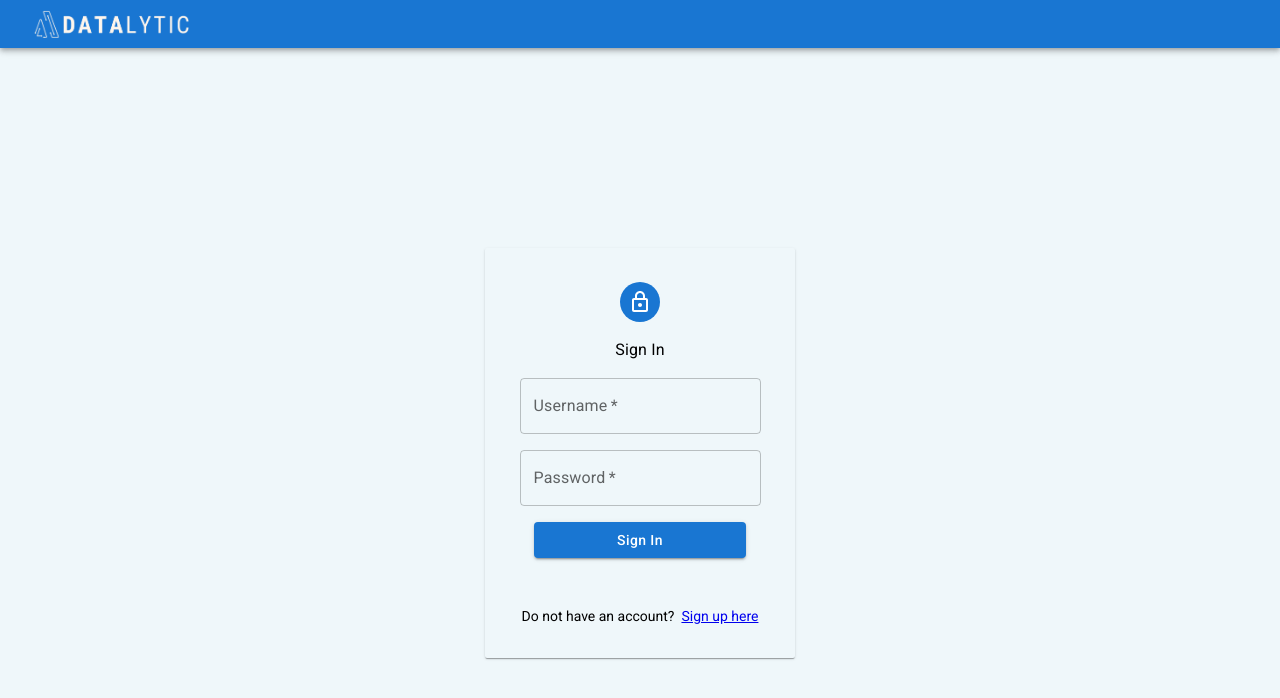
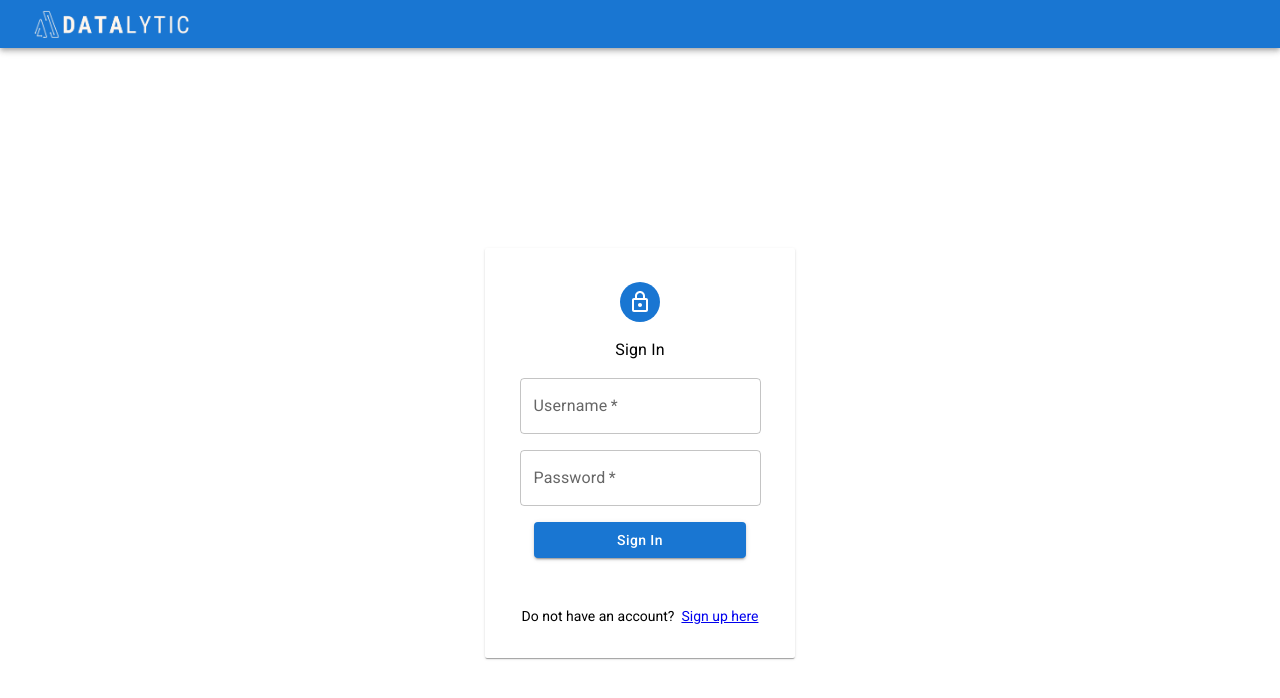
Before and after one commit to UTSCCSCC01/finalprojects22-byte-peeps, a React (Create React App) app in the folder frontend/app/: page / in a window 1280 px wide. Shown: the top 698 px of the page. Built offline with nearby package versions, Linux system fonts and the light colour scheme; no server answers.

Commit message:
BYT-208: Styling fix

```diff
--- a/frontend/app/src/App.css
+++ b/frontend/app/src/App.css
@@ -1,5 +1,5 @@
 body {
-  background-color: #eff7fa;
+  background-color: #fff;
 }
 .center {
   display: flex;
```
